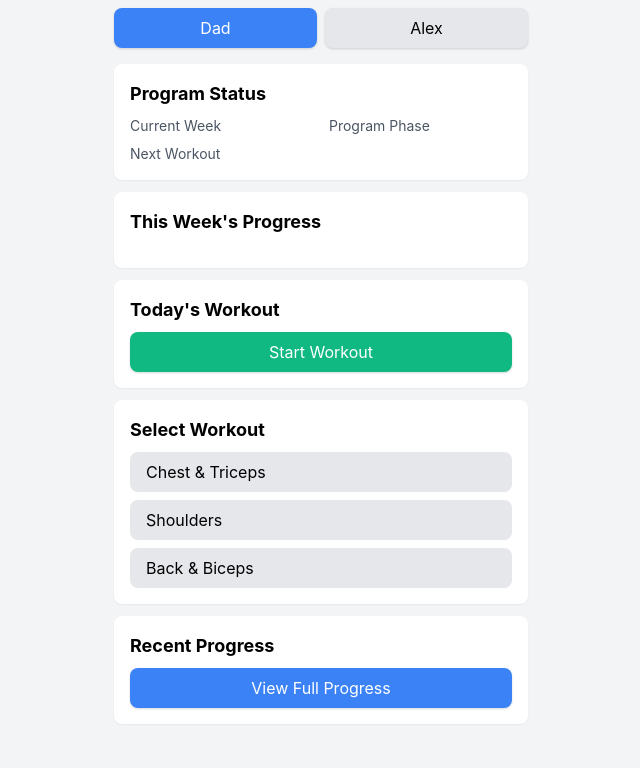
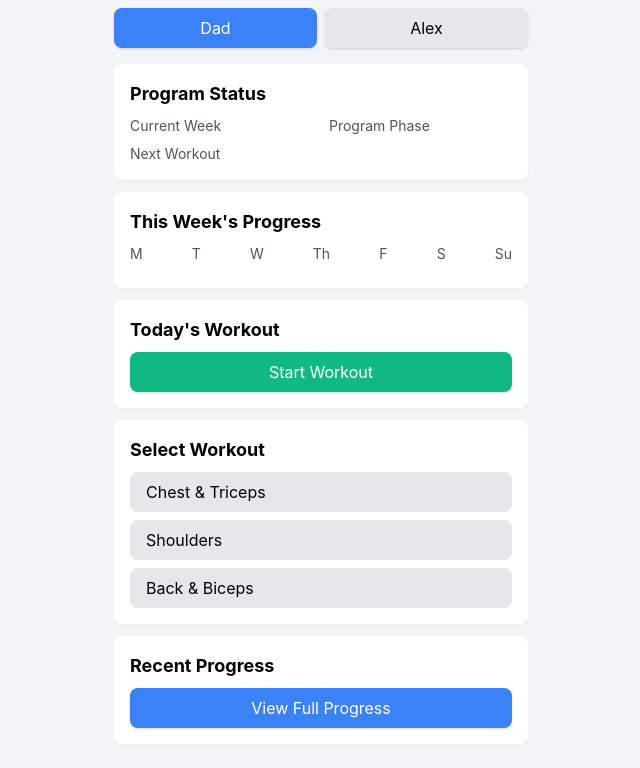
Before and after one commit to HeiricFTN/workout-tracker, a plain HTML site: page index.html in a window 1280 px wide. Shown: the whole page, without its empty margins (319-959 px from the left). Drawn offline with nearby package versions, Linux system fonts and the light colour scheme.

Commit message:
Update index.html

```diff
--- a/index.html
+++ b/index.html
@@ -39,8 +39,19 @@
         <!-- This Week's Progress -->
         <section class="workout-card mb-4">
             <h2 class="text-lg font-bold mb-2">This Week's Progress</h2>
-            <div id="weeklyDots" class="flex justify-between mb-2">
-                <!-- Dots will be inserted here by JavaScript -->
+            <div class="space-y-2">
+                <div class="flex justify-between mb-1 text-sm text-gray-600">
+                    <span>M</span>
+                    <span>T</span>
+                    <span>W</span>
+                    <span>Th</span>
+                    <span>F</span>
+                    <span>S</span>
+                    <span>Su<Su</span>
+                </div>
+                <div id="weeklyDots" class="flex justify-between mb-2">
+                    <!-- Dots will be inserted here by JavaScript -->
+                </div>
             </div>
             <p id="workoutsComplete" class="text-center"></p>
         </section>
```
